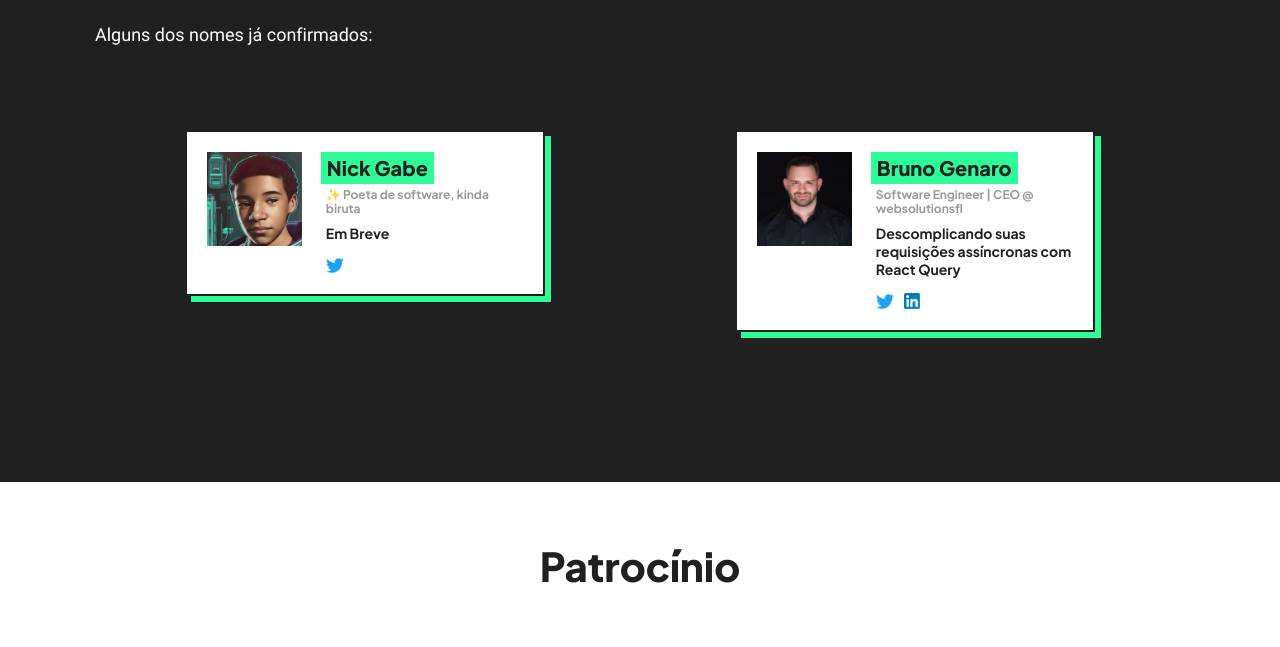
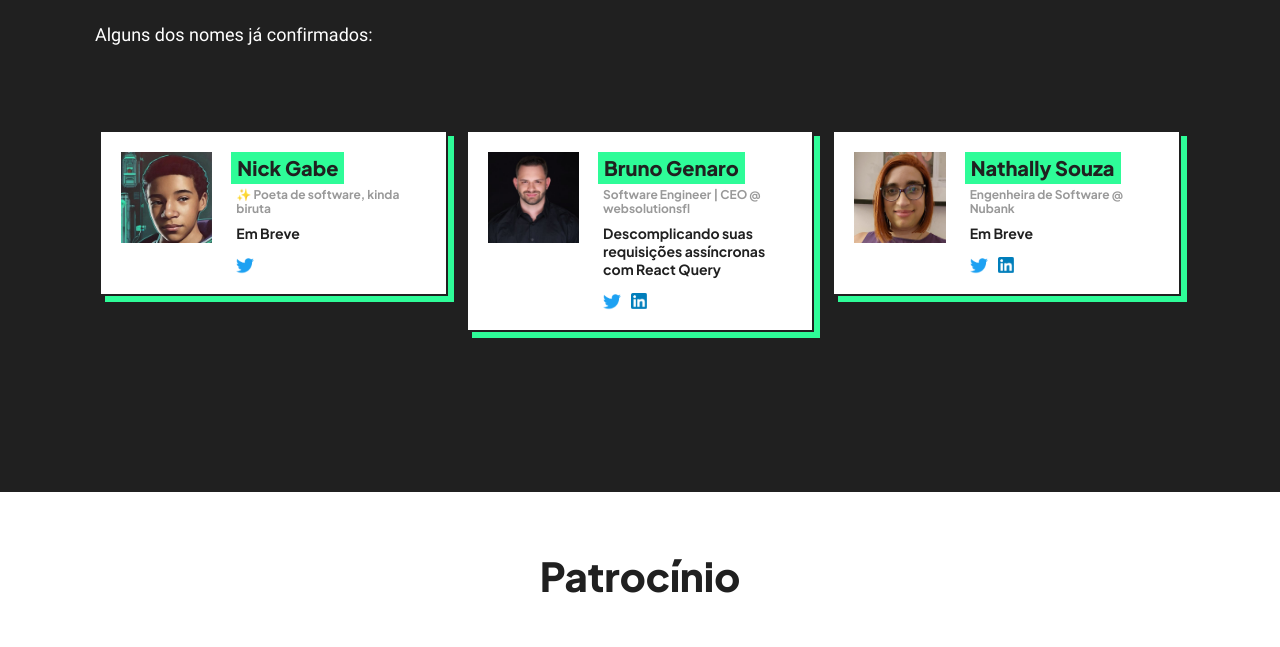
Before and after one commit to elvisdetona/turbo-enigma, an Astro site: page / in a window 1280 px wide. Shown: the part 6620-7267 px from the top of the page. Built offline with nearby package versions, Linux system fonts and the light colour scheme; Astro itself is replaced by a stand-in of ours.

Commit message:
adding Nathally

```diff
--- a/src/components/staging.astro
+++ b/src/components/staging.astro
@@ -16,6 +16,14 @@ const lightningtalk = [
     talk: 'Descomplicando suas requisições assíncronas com React Query',
     twitter: 'bfgenaro',
     linkedin: 'https://www.linkedin.com/in/brunogenaro/',
+  },
+  {
+    pic: 'nathally-souza.jpg',
+    name: 'Nathally Souza',
+    bio: 'Engenheira de Software @ Nubank',
+    talk: 'Em Breve',
+    twitter: 'nathsouzadev',
+    linkedin: 'https://www.linkedin.com/in/nathsouza/',
   },
 ];
 
@@ -102,8 +110,8 @@ const specialClass = [0, 3, 4, 7];
 
 
   .staging-item {
-    flex-basis: 33%;
-    margin-bottom: 10px;
+    flex-basis: 32%;
+    margin-bottom: 2rem;
 
      @media (max-width: 900px) {
       flex-basis: 50%;
```
Also changed, not shown: public/speakers/nathally-souza.jpg (added), 3 other files.
